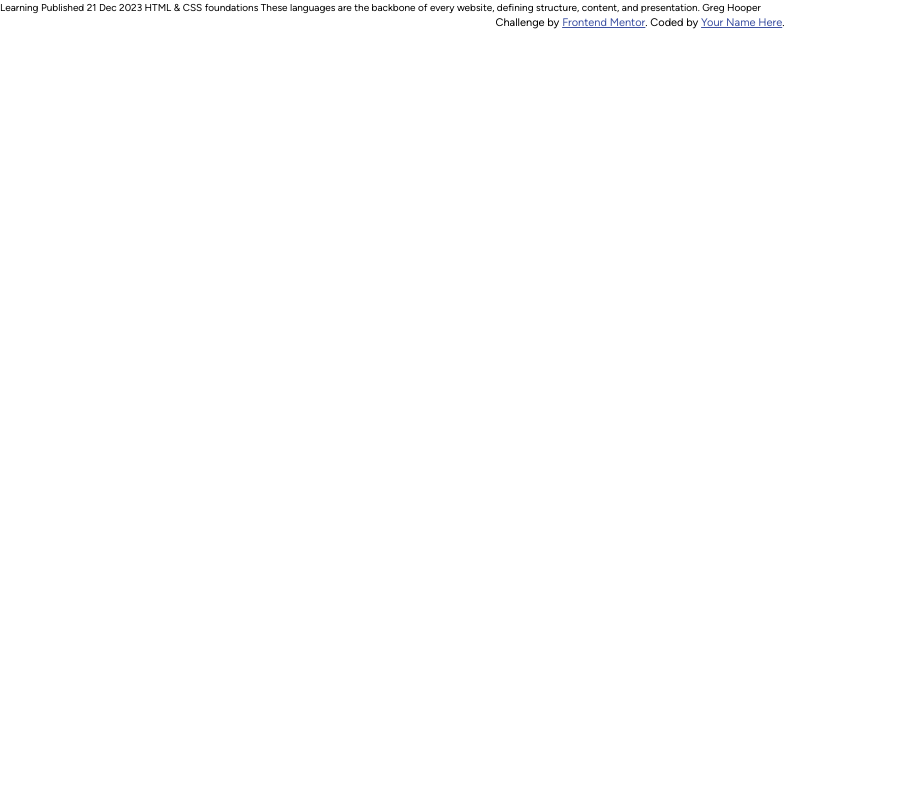
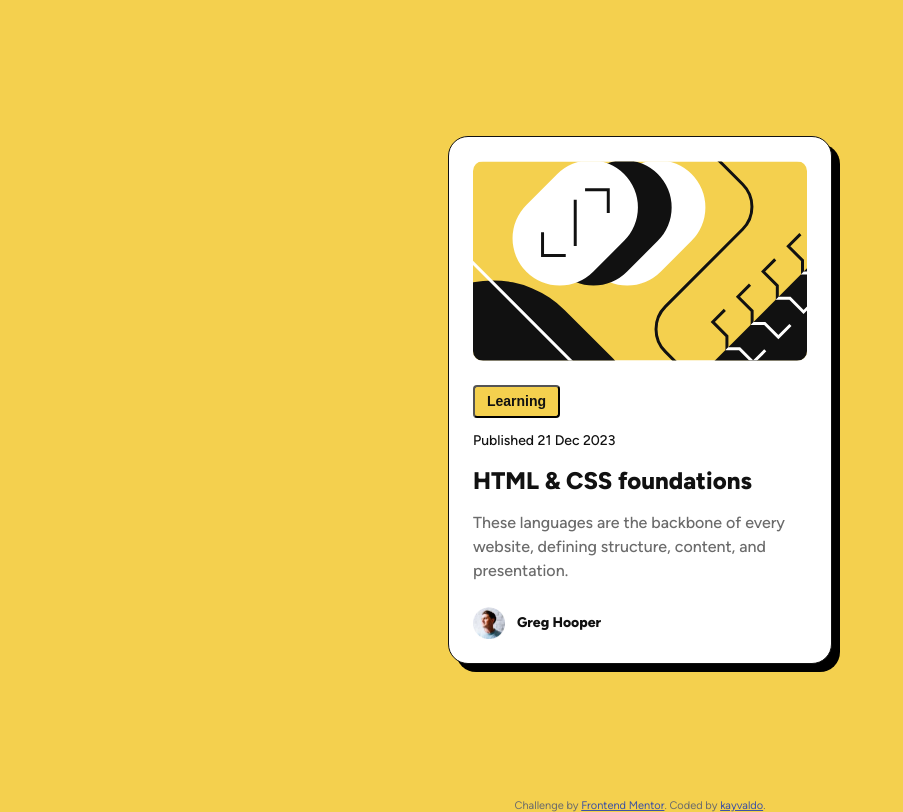
Before and after one commit to ajibade-ibrahim/blog-preview-card, a plain HTML site: page index.html in a window 1280 px wide. Shown: the whole page, without its empty margins (0-903 px from the left). Drawn offline with Linux system fonts and the light colour scheme.

Commit message:
Attempt 1

```diff
--- a/index.html
+++ b/index.html
@@ -2,27 +2,32 @@
 <html lang="en">
 <head>
     <meta charset="UTF-8">
-  <meta name="viewport" content="width=device-width, initial-scale=1.0"> <!-- displays site properly based on user's device -->
+    <meta name="viewport" content="width=device-width, initial-scale=1.0">
+    <!-- displays site properly based on user's device -->
 
     <link rel="icon" type="image/png" sizes="32x32" href="./assets/images/favicon-32x32.png">
     <link rel="stylesheet" href="styles.css">
     <title>Frontend Mentor | Blog preview card</title>
 </head>
 <body>
-
-  Learning
-
-  Published 21 Dec 2023
-
-  HTML & CSS foundations
-
-  These languages are the backbone of every website, defining structure, content, and presentation.
-
-  Greg Hooper
-
+<div class="container">
+    <div class="card">
+        <img class="card-image" src="assets/images/illustration-article.svg" alt="illustration-article.svg">
+        <div class="card-content">
+            <button class="btn btn-primary text-preset-3-bold">Learning</button>
+            <h2 class="text-preset-3">Published 21 Dec 2023</h2>
+            <h1 class="text-preset-1">HTML & CSS foundations</h1>
+            <p class="text-preset-2">These languages are the backbone of every website, defining structure, content, and presentation.</p>
+        </div>
+        <div class="card-footer">
+            <img src="assets/images/image-avatar.webp" alt="Greg Hooper">
+            <h3 class="text-preset-3-bold">Greg Hooper</h3>
+        </div>
+    </div>
+</div>
 <div class="attribution">
     Challenge by <a href="https://www.frontendmentor.io?ref=challenge" target="_blank">Frontend Mentor</a>.
-    Coded by <a href="#">Your Name Here</a>.
+    Coded by <a href="#">kayvaldo</a>.
 </div>
 </body>
 </html>
--- a/styles.css
+++ b/styles.css
@@ -15,42 +15,65 @@ html {
     src: url('./assets/fonts/Figtree-VariableFont_wght.ttf');
 }
 
-body {
-    font-family: Figtree, sans-serif;
-    line-height: 150%;
-}
-
 * {
     padding: 0;
     margin: 0;
     box-sizing: border-box;
 }
 
+body {
+    font-family: Figtree, sans-serif;
+    background-color: var(--yellow);
+    color: var(--gray-500);
+}
+
 /*typography*/
 .text-preset-1 {
-    font-size: 2.4rem;
+    font-size: 2.0rem;
     font-weight: var(--figtree-extra-bold);
-    letter-spacing: 0;
 }
 
 .text-preset-2 {
-    font-size: 1.6rem;
+    font-size: 1.4rem;
     font-weight: var(--figtree-medium);
-    letter-spacing: 0;
 }
 
 .text-preset-3 {
-    font-size: 1.4rem;
+    font-size: 1.2rem;
     font-weight: var(--figtree-medium);
-    letter-spacing: 0;
 }
 
 .text-preset-3-bold {
-    font-size: 1.4rem;
+    font-size: 1.2rem;
     font-weight: var(--figtree-extra-bold);
-    letter-spacing: 0;
 }
 
+.text-preset-1, .text-preset-2, .text-preset-3, .text-preset-3-bold{
+    letter-spacing: 0;
+    line-height: 150%;
+}
+
+@media screen and (min-width: 768px) {
+    .text-preset-1 {
+        font-size: 2.4rem;
+    }
+
+    .text-preset-2 {
+        font-size: 1.6rem;
+    }
+
+    .text-preset-3, .text-preset-3-bold {
+        font-size: 1.4rem;
+    }
+}
+
+h1, h2, h3 {
+    color: var(--gray-950);
+}
+
+h2 {
+    width: fit-content;
+}
 
 .attribution {
     font-size: 11px;
@@ -60,3 +83,65 @@ body {
 .attribution a {
     color: hsl(228, 45%, 44%);
 }
+
+/*containers*/
+.container {
+    width: 100%;
+    height: calc(100vh - 1px);
+    display: flex;
+    justify-content: center;
+    align-items: center;
+}
+
+.card {
+    width: 32.7rem;
+    background-color: white;
+    padding: 2.4rem;
+    display: flex;
+    flex-direction: column;
+    row-gap: 2.4rem;
+    border-radius: 2rem;
+    border: 1px solid var(--gray-950);
+    box-shadow: 8px 8px 0 black;
+}
+
+@media screen and (min-width: 768px) {
+    .card {
+        width: 38.4rem;
+    }
+}
+
+.card-image {
+    height: 20rem;
+    object-fit: cover;
+    border-radius: 1rem;
+}
+
+.card-content {
+    display: flex;
+    flex-direction: column;
+    row-gap: 1.2rem;
+}
+
+.card-footer {
+    display: flex;
+    column-gap: 1.2rem;
+    align-items: center;
+}
+
+.card-footer img{
+    width: 3.2rem;
+    height: 3.2rem;
+}
+
+/*buttons*/
+.btn {
+    padding: 0.4rem 1.2rem;
+    width: fit-content;
+    border-radius: 0.4rem;
+}
+
+.btn-primary {
+    background-color: var(--yellow);
+    color: var(--gray-950);
+}
```
Lines whose indentation alone changed are shown as unchanged.
